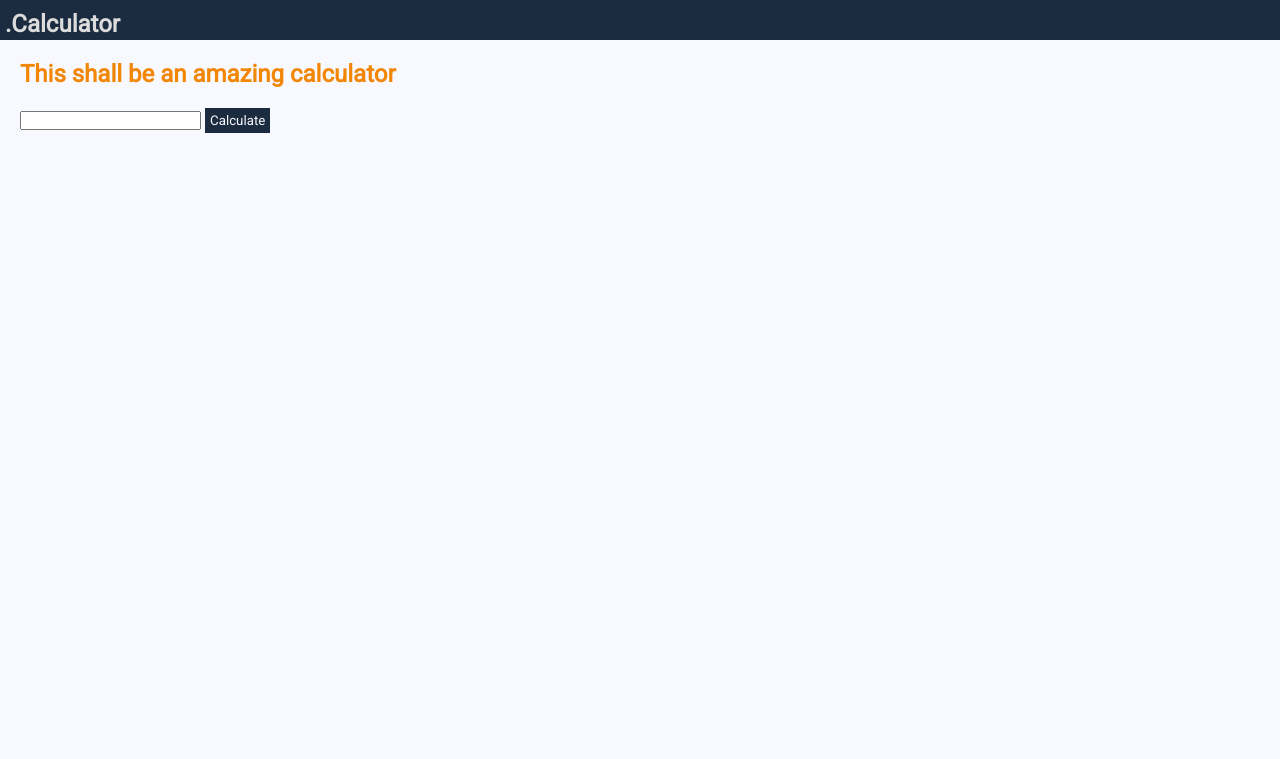
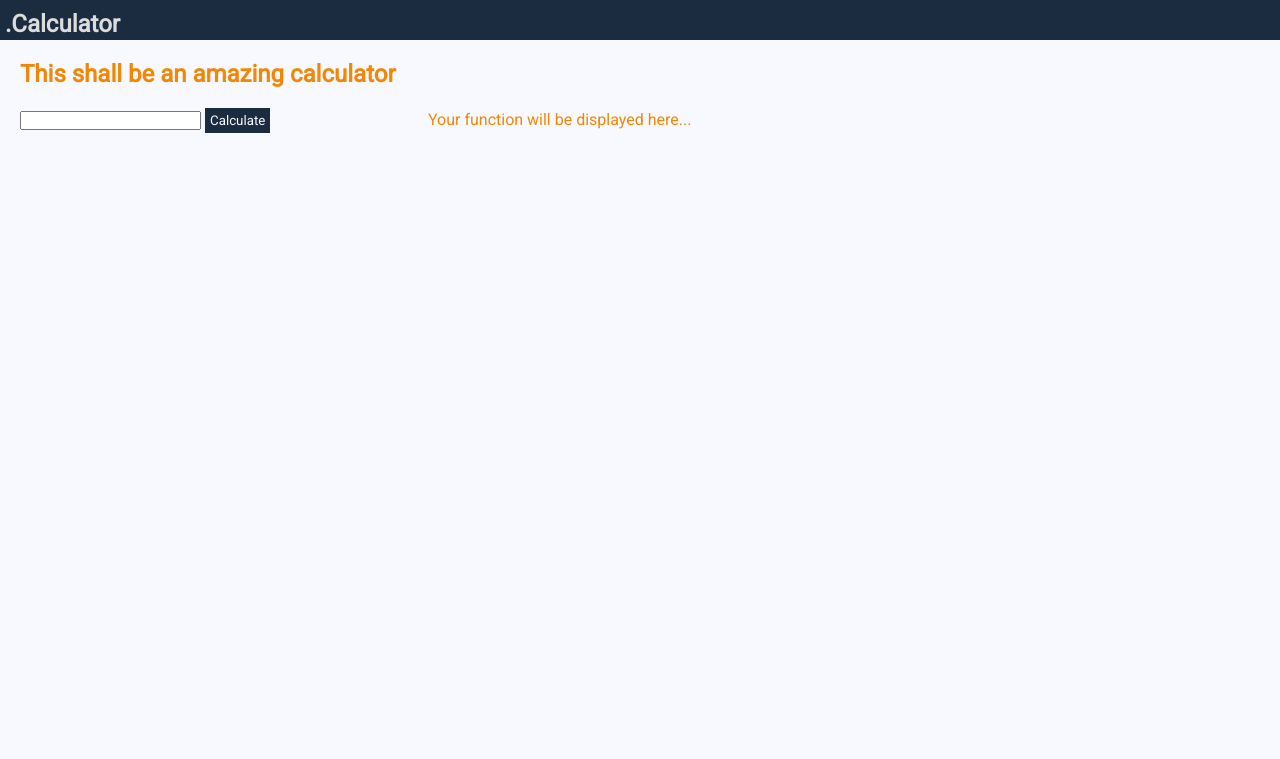
Before and after one commit to unexploredtest/WebGraphingCalculator, a Django app: page / in a window 1280 px wide. Shown: the top 759 px of the page. Run offline with Django 3.2, Linux system fonts and the light colour scheme.

Commit message:
modifies index.html and style.css

```diff
--- a/Website/calculator/static/calculator/style.css
+++ b/Website/calculator/static/calculator/style.css
@@ -43,6 +43,15 @@ header{
   margin-bottom: 20px;
 }
 
+.graph {
+  display: inline-block;
+  grid-row-start: 2;
+  grid-row-end: 3;
+  grid-column-start: 2;
+  grid-column-end: 3;
+  color: #F28705;
+}
+
 .submitButton {
   background-color: #1B2B40;
   color: #F8F8FF;
--- a/Website/calculator/templates/calculator/calculator.html
+++ b/Website/calculator/templates/calculator/calculator.html
@@ -5,12 +5,17 @@
 <html>
 
   <head lang="eng">
-    <meta charset="utf-8"/>
+    <meta charset="utf-8">
+    <meta name="description" content="An calculator providing support for variables. It enables you to display your function - and change it's look depending on the values of your variables." >
+    <meta name="keywords" content="calculator, calculus, dividing, add, multiple, graphs, funtions, variables, graphical">
+    <meta name="viewport" content="width=device-width, initial-scale=1.0">
     <title> Graphing Calculator </title>
 
     <link rel="stylesheet" type="text/css" href="{% static 'calculator/style.css' %}">
     <link href="https://fonts.googleapis.com/css?family=Roboto|Roboto+Condensed&display=swap" rel="stylesheet">
-
+    <script>
+      alert("Thank you for passing by! Be aware, that this is just a work-in-progress version of our app. You can check our code on https://github.com/aliPMPAINT/WebGraphingCalculator");
+    </script>
   </head>
 
   <body>
@@ -31,10 +36,11 @@
       </article>
 
       <div class="graph">
-
+        <p>Your function will be displayed here...</p>
       </div>
 
     </div>
+
     <footer>
       <address>
         Creators: <p><a href="https://github.com/aliPMPAINT">aliPMPAINT </a></p>
```
